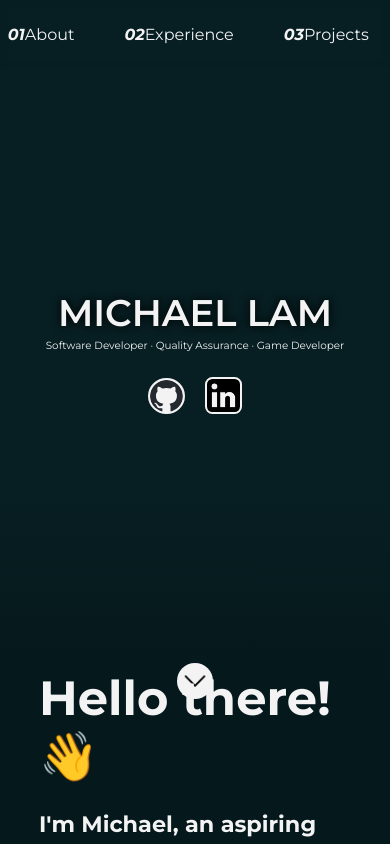
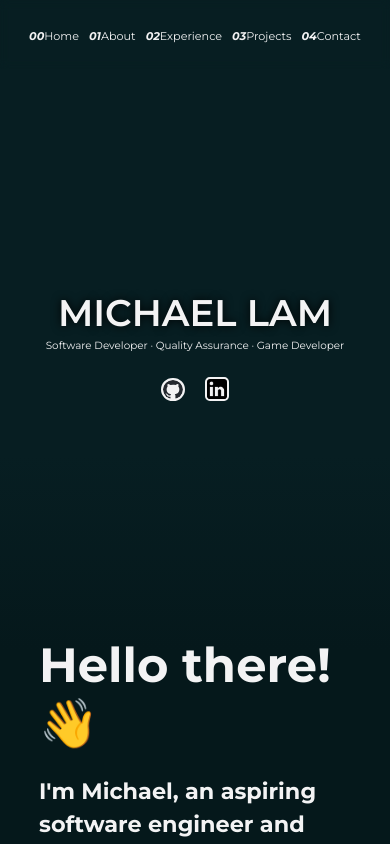
Before and after one commit to michlam/portfolio-website, a React (Vite) app: page / in a window 390 px wide. Shown: the top 844 px of the page. Built offline with nearby package versions, Linux system fonts and the light colour scheme.

Commit message:
header responsiveness

```diff
--- a/src/components/DownArrow.css
+++ b/src/components/DownArrow.css
@@ -20,3 +20,9 @@
         background-color: var(--light-blue);
     }
 }
+
+@media (max-width: 768px) {
+    .down-arrow {
+        display: none;
+    }
+}
--- a/src/components/Header.css
+++ b/src/components/Header.css
@@ -16,7 +16,7 @@ header {
     z-index: 1;
     padding-block: 25px;
 
-    width: 100%;
+    width: 100dvw;
     display: flex;
     justify-content: center;
     gap: 50px;
@@ -44,3 +44,18 @@ span.nav-item > p {
 span.nav-item:hover {
     color: var(--light-blue);
 }
+
+@media (max-width: 768px) {
+    header {
+        width: 100dvw;
+        gap: 10px;
+    }
+
+    span.nav-item > h4 {
+        font-size: 0.7rem;
+    }
+
+    span.nav-item > p {
+        font-size: 0.7rem;
+    }
+}
--- a/src/components/Home.css
+++ b/src/components/Home.css
@@ -71,4 +71,8 @@ section.home {
     .home-content > h2 {
         font-size: 0.65rem;
     }
+
+    .socials > a > img {
+        width: 20px;
+    }
 }
```
